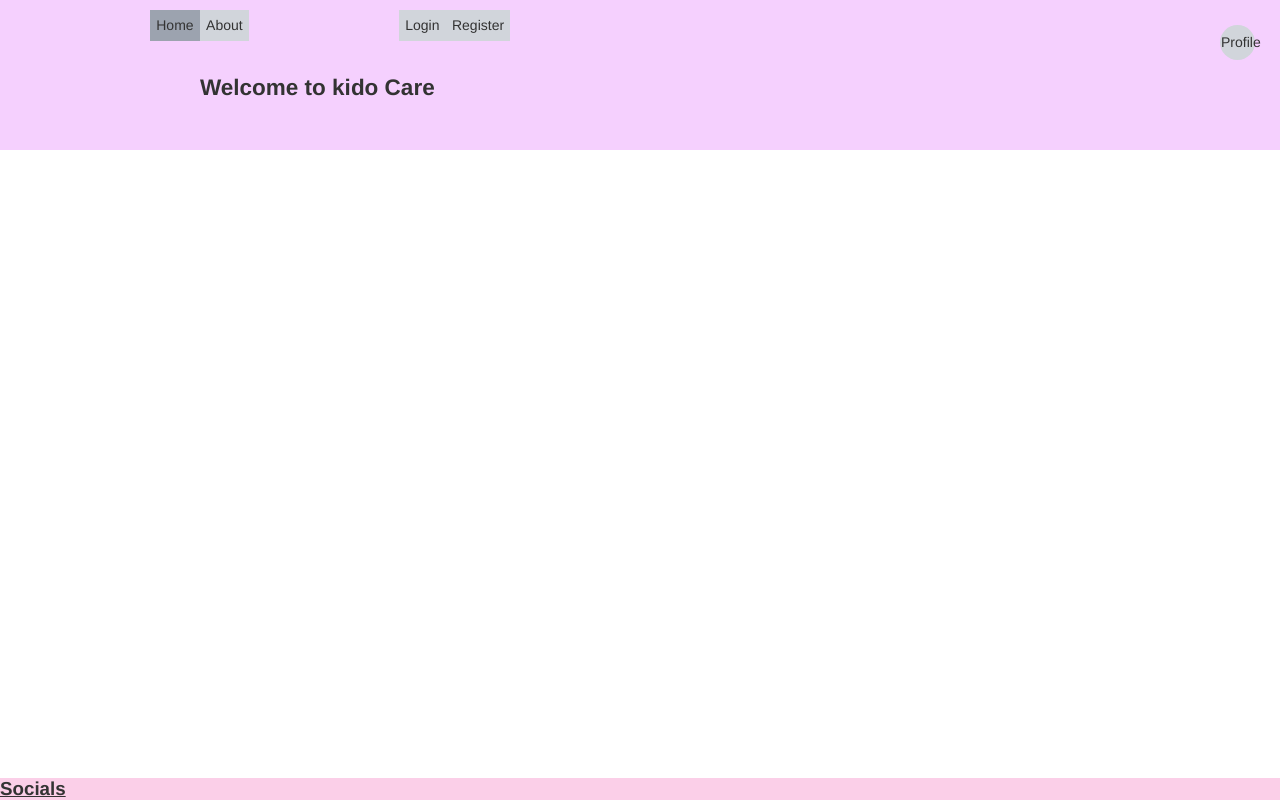
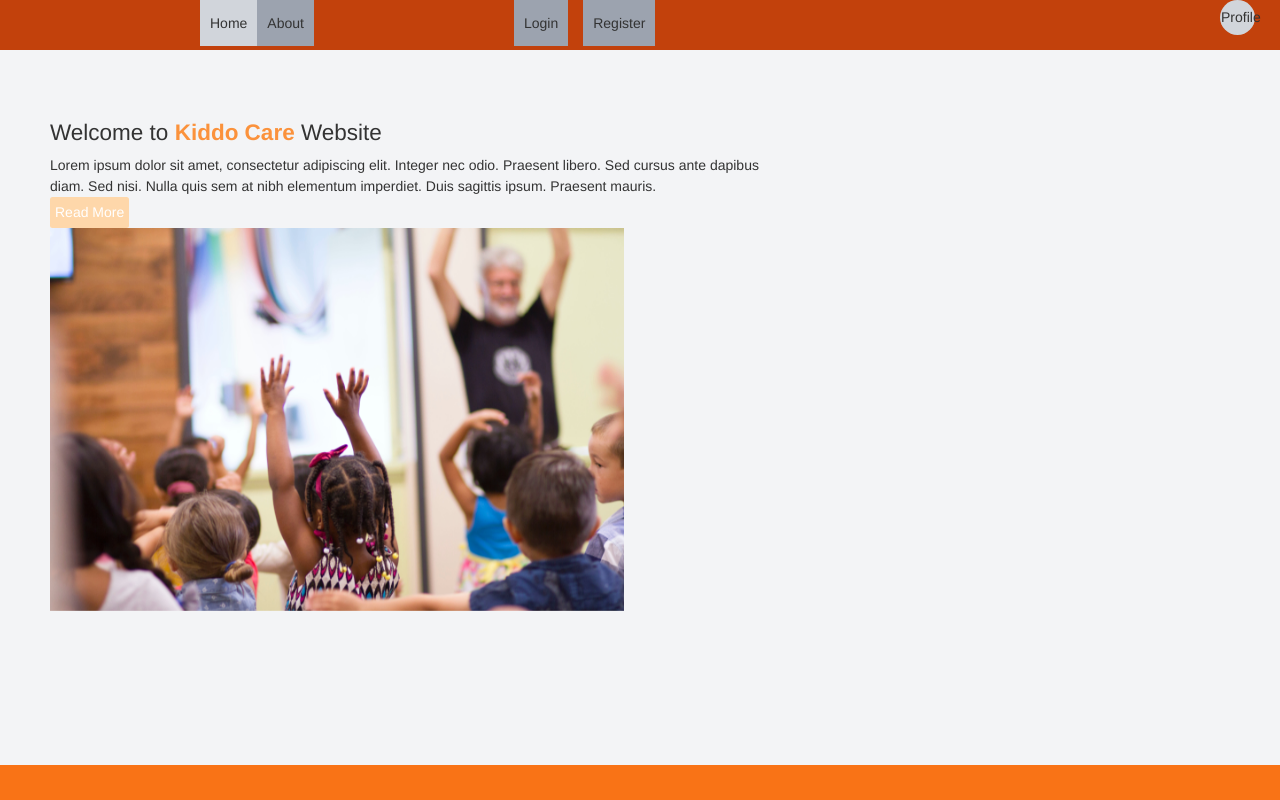
Before and after one commit to Annetaliya/Kido-care_web, a Flask app: page / in a window 1280 px wide. Run offline with Flask 3, Linux system fonts and the light colour scheme; some libraries are stand-ins or nearby versions.

Commit message:
header change

```diff
--- a/templates/base.html
+++ b/templates/base.html
@@ -1,67 +1,64 @@
 <!DOCTYPE html>
 <html>
     <head>
-        <title>{% block title %}{% endblock %}Kido-care</title>
+        <title>Kiddo Care</title>
         <script src="https://cdn.tailwindcss.com"></script>
         <link rel="stylesheet" href="https://maxcdn.bootstrapcdn.com/bootstrap/3.4.1/css/bootstrap.min.css">
+        <link rel="stylesheet" href="https://cdnjs.cloudflare.com/ajax/libs/animate.css/4.1.1/animate.min.css" />
 
     </head>
-    <body class="bg-white">
-        {% with messages = get_flashed_messages(with_categories=true) %}
-            {% if messages %}
-                {% for category, message in messages %}
-                {% endfor %}
-                    <div class=class="bg-orange-100 border-l-4 border-orange-500 text-orange-700 p-4" role="alert">
-                        {{ messages }}
+    <body class="bg-gray-100">
 
-                    </div>
+        <header class="bg-orange-700 h-20">
+            <ul class="flex ml-80">
+                <li class="mt-5">
+                    <a class="hover:text-blue-800 bg-gray-300 py-6 px-4" href="{{ url_for('home') }}">Home</a>
+                </li>
+                <li class="mt-5">
+                    <a class="hover:text-blue-800 bg-gray-400 py-6 px-4" href="{{ url_for('about') }}">About</a>
+                </li>
+                <li class="ml-80 mt-5">
+                    <a class="hover:text-blue-800 bg-gray-400 py-6 px-4" href="{{ url_for('login') }}">Login</a>
+                </li>
+                <li class="ml-6 mt-5">
+                    <a class="hover:text-blue-800 bg-gray-400 py-6 px-4" href="{{ url_for('register') }}">Register</a>
+                </li>
+                <li>
+                    <button class="h-14 w-14 px-px py-px rounded-full bg-gray-300 absolute right-10">
+                        Profile
 
-            {% endif %}
-        {% endwith %}
+                    </button>
+                </li>
+            </ul>
+        </header>
+        <div class="flex flex-row mt-28">
+            <div class="pl-20 w-3/5 animate__animated animate__jackInTheBox">
+                <h1 class="text-4xl">Welcome to <span class="text-orange-400 font-bold
+                    ">Kiddo Care </span>Website</h1>
+                <p class="mt-4">
+                    Lorem ipsum dolor sit amet, consectetur adipiscing elit. Integer nec odio.
+                    Praesent libero. Sed cursus ante dapibus diam. Sed nisi. Nulla quis sem at nibh elementum imperdiet.
+                    Duis sagittis ipsum. Praesent mauris.
+
+
+                </p>
+                <button class="bg-orange-200 px-2 py-2 text-white rounded">
+                    Read More
+
+                </button>
+            <div class="w-4/5 animate__animated animate__fadeIn animate__delay-1s">
+                <img src="../static/images/erika-giraud-4EFeD-VTgu4-unsplash.jpg">
+
+            </div>
 
 
 
-        <div class="bg-fuchsia-200 h-60 relative">
-            {% block header %}
-            <div class="flex">
-
-                <div class="flex items-center flex flex-row h-20 ml-60">
-                    <div class=" bg-gray-400 py-2 px-2.5 basis-1/4">
-                        <a href="{{ url_for('home') }}">Home</a>
-
-                    </div>
-                    <div class="bg-gray-300 px-2.5 py-2 basis-1/4">
-                        <a href="{{ url_for('about') }}">About</a>
-
-                    </div>
-                    <div class="bg-gray-300 px-2.5 py-2 basis-1/4 ml-60">
-                        <a href="{{ url_for('login') }}">Login</a>
-                    </div>
-
-                    <div class="bg-gray-300 px-2.5 py-2 basis-1/4">
-                        <a href="{{ url_for('register') }}">Register</a>
-                    </div>
-                    <div>
-                        <button class="h-14 w-14 px-px py-px rounded-full bg-gray-300 absolute right-10">
-                            Profile
-
-                        </button>
-            {% endblock %}
-                    </div>
+            </div>
+        </div>
+        <footer class="bg-orange-500 absolute bottom-0 left-0 right-0 h-14">
+        </footer>
 
 
-            </div>
-            <div class="absolute bottom-20 left-80">
-                <h1 class="font-semibold text-4xl">
-                    Welcome to kido Care
-                </h1>
-            </div>
-        </div>
 
-        </div>
-        <footer class="bg-pink-200 absolute bottom-0 left-0 right-0">
-            <h2 class="text-3xl font-bold underline">Socials</h2>
-
-        </footer>
     </body>
 </html>
--- a/templates/layout.html
+++ b/templates/layout.html
@@ -7,6 +7,7 @@
 
     </head>
     <body>
+        {% block content %}
         <header class="bg-pink-200 h-20">
             <ul class="flex ml-80">
                 <li class="mt-5">
@@ -31,6 +32,8 @@
         </header>
         <footer class="bg-pink-200 absolute bottom-0 left-0 right-0 h-14">
         </footer>
+        {% endblock %}
+
 
     </body>
 </html>
```
Also changed, not shown: templates/about.html (+36 -4 lines), templates/login.html (+37 -6 lines), templates/register.html (+36 -6 lines), static/images/erika-giraud-4EFeD-VTgu4-unsplash.jpg (added).
